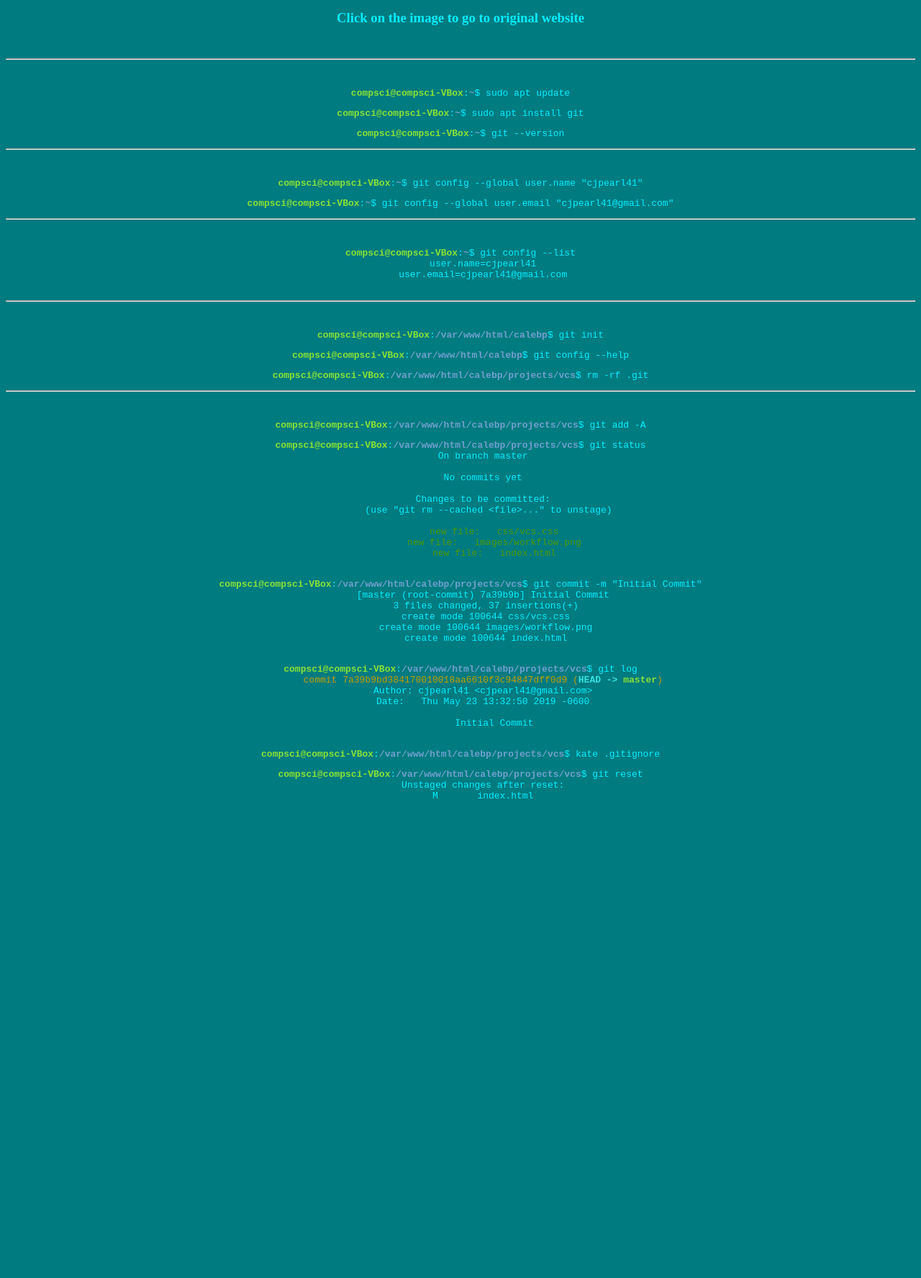
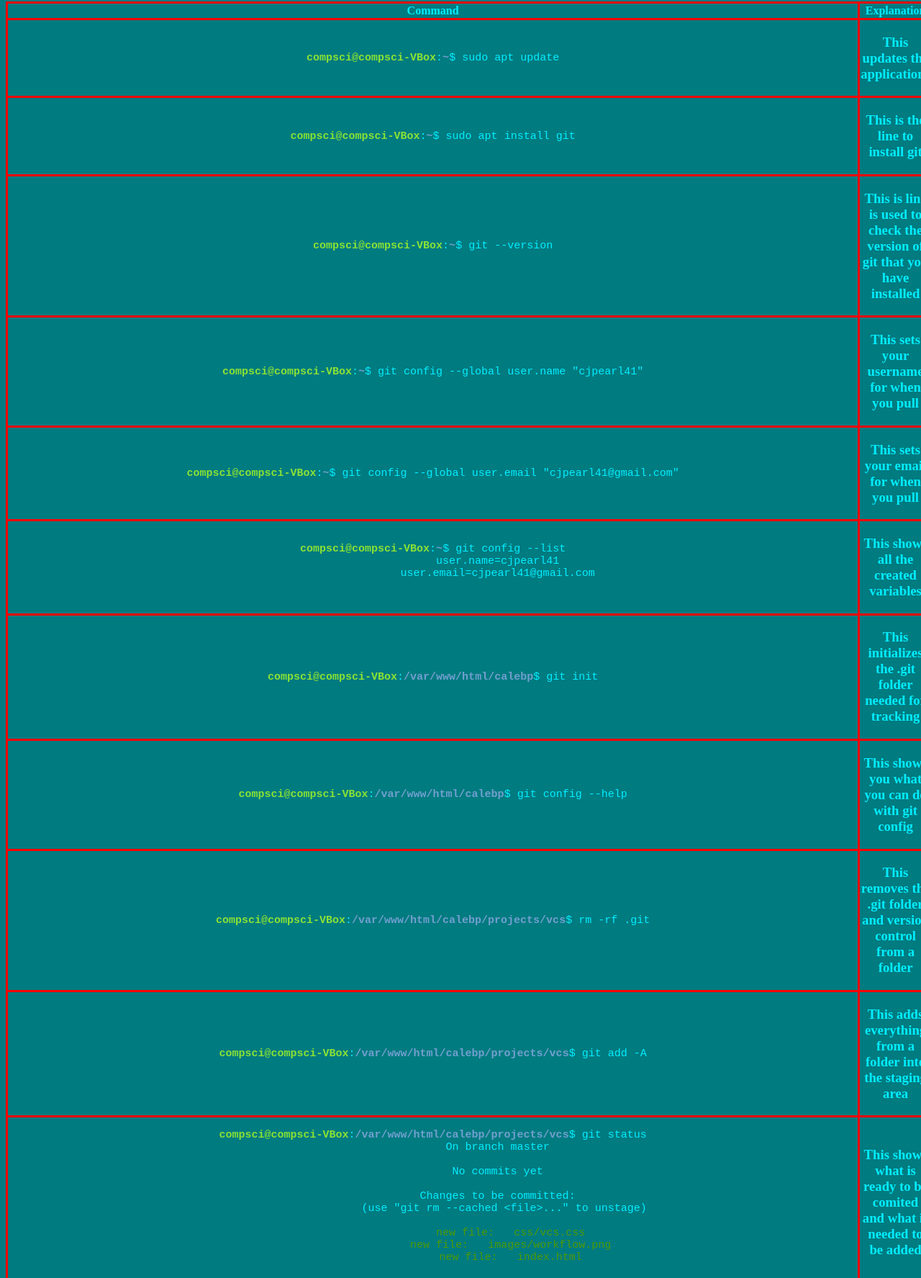
Before and after one commit to cjpearl41/vcs, a plain HTML site: page index.html in a window 1280 px wide. Shown: the part 197-1972 px from the top of the page at 72% size. Before the commit the page ends 1338 px from the top, so only its background shows below. Drawn offline with Linux system fonts and the light colour scheme; a web font is replaced by a local one.

Commit message:
Finished all the commands and put them into a table with explanations

```diff
--- a/css/vcs.css
+++ b/css/vcs.css
@@ -2,7 +2,18 @@ body{
     background-color: #007b80;
     text-align:center;
     color:#00eeff;
+
+}
+h1{
+    font-family: 'Cute Font', cursive;
 }
 hr{
     color:#ff0000;
 }
+pre{
+    font-size: 15px;
+}
+table, th, td{
+    border: 3px solid red;
+    border-collapse: collapse;
+}
--- a/index.html
+++ b/index.html
@@ -5,34 +5,65 @@
     <meta name="viewport" content="width=device-width, initial-scale=1.0">
     <meta http-equiv="X-UA-Compatible" content="ie=edge">
     <link rel="stylesheet" href="css/vcs.css">
+    <link href="https://fonts.googleapis.com/css?family=Cute+Font&display=swap" rel="stylesheet">
     <title>Document</title>
 </head>
 <body>
     <h1>Git and GitHub Project || By Caleb P, May 2019</h1>
-    <br><hr><br>
     <a href="https://www.earthdatascience.org/workshops/intro-version-control-git/about-forks/"><img src="images/workflow.png" alt="Github workflow""></a>
     <h3>Found from: https://www.earthdatascience.org/workshops/intro-version-control-git/about-forks/</h3>
     <h3>Click on the image to go to original website</h3>
-    <br><hr><br>
 
-    <pre><font color="#8AE234"><b>compsci@compsci-VBox</b></font>:<font color="#729FCF"><b>~</b></font>$ sudo apt update</pre>
-    <pre><font color="#8AE234"><b>compsci@compsci-VBox</b></font>:<font color="#729FCF"><b>~</b></font>$ sudo apt install git</pre>
-    <pre><font color="#8AE234"><b>compsci@compsci-VBox</b></font>:<font color="#729FCF"><b>~</b></font>$ git --version</pre>
-    <hr><br>
-    <pre><font color="#8AE234"><b>compsci@compsci-VBox</b></font>:<font color="#729FCF"><b>~</b></font>$ git config --global user.name &quot;cjpearl41&quot;</pre>
-    <pre><font color="#8AE234"><b>compsci@compsci-VBox</b></font>:<font color="#729FCF"><b>~</b></font>$ git config --global user.email &quot;cjpearl41@gmail.com&quot;</pre>
-    <hr><br>
-    <pre><font color="#8AE234"><b>compsci@compsci-VBox</b></font>:<font color="#729FCF"><b>~</b></font>$ git config --list
+    <table style="width:100%">
+        <tr>
+            <th>Command</th>
+            <th>Explanation</th>
+        </tr>
+        <tr>
+            <td><pre><font color="#8AE234"><b>compsci@compsci-VBox</b></font>:<font color="#729FCF"><b>~</b></font>$ sudo apt update</pre></td>
+            <td><h3>This updates the applications</h3></td>
+        </tr>
+        <tr>
+            <td><pre><font color="#8AE234"><b>compsci@compsci-VBox</b></font>:<font color="#729FCF"><b>~</b></font>$ sudo apt install git</pre></td>
+            <td><h3>This is the line to install git</h3></td>
+        </tr>
+        <tr>
+                <td><pre><font color="#8AE234"><b>compsci@compsci-VBox</b></font>:<font color="#729FCF"><b>~</b></font>$ git --version</pre></td>
+                <td><h3>This is line is used to check the version of git that you have installed</h3></td>
+        </tr>
+        <tr>
+                <td><pre><font color="#8AE234"><b>compsci@compsci-VBox</b></font>:<font color="#729FCF"><b>~</b></font>$ git config --global user.name &quot;cjpearl41&quot;</pre></td>
+                <td><h3>This sets your username for when you pull</h3></td>
+        </tr>
+        <tr>
+                <td><pre><font color="#8AE234"><b>compsci@compsci-VBox</b></font>:<font color="#729FCF"><b>~</b></font>$ git config --global user.email &quot;cjpearl41@gmail.com&quot;</pre></td>
+                <td><h3>This sets your email for when you pull</h3></td>
+        </tr>
+        <tr>
+                <td><pre><font color="#8AE234"><b>compsci@compsci-VBox</b></font>:<font color="#729FCF"><b>~</b></font>$ git config --list
                     user.name=cjpearl41
                     user.email=cjpearl41@gmail.com
-    </pre>
-    <hr><br>
-    <pre><font color="#8AE234"><b>compsci@compsci-VBox</b></font>:<font color="#729FCF"><b>/var/www/html/calebp</b></font>$ git init</pre>
-    <pre><font color="#8AE234"><b>compsci@compsci-VBox</b></font>:<font color="#729FCF"><b>/var/www/html/calebp</b></font>$ git config --help</pre>
-    <pre><font color="#8AE234"><b>compsci@compsci-VBox</b></font>:<font color="#729FCF"><b>/var/www/html/calebp/projects/vcs</b></font>$ rm -rf .git</pre>
-    <hr><br>
-    <pre><font color="#8AE234"><b>compsci@compsci-VBox</b></font>:<font color="#729FCF"><b>/var/www/html/calebp/projects/vcs</b></font>$ git add -A</pre>
-    <pre><font color="#8AE234"><b>compsci@compsci-VBox</b></font>:<font color="#729FCF"><b>/var/www/html/calebp/projects/vcs</b></font>$ git status
+                </pre></td>
+                <td><h3>This shows all the created variables</h3></td>
+        </tr>
+        <tr>
+                <td><pre><font color="#8AE234"><b>compsci@compsci-VBox</b></font>:<font color="#729FCF"><b>/var/www/html/calebp</b></font>$ git init</pre></td>
+                <td><h3>This initializes the .git folder needed for tracking</h3></td>
+        </tr>
+        <tr>
+                <td><pre><font color="#8AE234"><b>compsci@compsci-VBox</b></font>:<font color="#729FCF"><b>/var/www/html/calebp</b></font>$ git config --help</pre></td>
+                <td><h3>This shows you what you can do with git config</h3></td>
+        </tr>
+        <tr>
+                <td><pre><font color="#8AE234"><b>compsci@compsci-VBox</b></font>:<font color="#729FCF"><b>/var/www/html/calebp/projects/vcs</b></font>$ rm -rf .git</pre></td>
+                <td><h3>This removes the .git folder and version control from a folder</h3></td>
+        </tr>
+        <tr>
+                <td><pre><font color="#8AE234"><b>compsci@compsci-VBox</b></font>:<font color="#729FCF"><b>/var/www/html/calebp/projects/vcs</b></font>$ git add -A</pre></td>
+                <td><h3>This adds everything from a folder into the staging area</h3></td>
+        </tr>
+        <tr>
+                <td><pre><font color="#8AE234"><b>compsci@compsci-VBox</b></font>:<font color="#729FCF"><b>/var/www/html/calebp/projects/vcs</b></font>$ git status
                     On branch master
 
                     No commits yet
@@ -43,25 +74,70 @@
                         <font color="#4E9A06">new file:   css/vcs.css</font>
                         <font color="#4E9A06">new file:   images/workflow.png</font>
                         <font color="#4E9A06">new file:   index.html</font>
-    </pre>
-    <pre><font color="#8AE234"><b>compsci@compsci-VBox</b></font>:<font color="#729FCF"><b>/var/www/html/calebp/projects/vcs</b></font>$ git commit -m &quot;Initial Commit&quot;
+                </pre></td>
+                <td><h3>This shows what is ready to be comited and what is needed to be added</h3></td>
+        </tr>
+        <tr>
+                <td><pre><font color="#8AE234"><b>compsci@compsci-VBox</b></font>:<font color="#729FCF"><b>/var/www/html/calebp/projects/vcs</b></font>$ git commit -m &quot;Initial Commit&quot;
                     [master (root-commit) 7a39b9b] Initial Commit
                      3 files changed, 37 insertions(+)
                      create mode 100644 css/vcs.css
                      create mode 100644 images/workflow.png
                      create mode 100644 index.html
-    </pre>
-    <pre><font color="#8AE234"><b>compsci@compsci-VBox</b></font>:<font color="#729FCF"><b>/var/www/html/calebp/projects/vcs</b></font>$ git log
+                </pre></td>
+                <td><h3>This commits the files to be ready to be pushed</h3></td>
+        </tr>
+        <tr>
+                <td><pre><font color="#8AE234"><b>compsci@compsci-VBox</b></font>:<font color="#729FCF"><b>/var/www/html/calebp/projects/vcs</b></font>$ git log
                     <font color="#C4A000">commit 7a39b9bd384170010018aa6610f3c94847dff0d9 (</font><font color="#34E2E2"><b>HEAD -&gt; </b></font><font color="#8AE234"><b>master</b></font><font color="#C4A000">)</font>
                     Author: cjpearl41 &lt;cjpearl41@gmail.com&gt;
                     Date:   Thu May 23 13:32:50 2019 -0600
 
                         Initial Commit
-    </pre>
-    <pre><font color="#8AE234"><b>compsci@compsci-VBox</b></font>:<font color="#729FCF"><b>/var/www/html/calebp/projects/vcs</b></font>$ kate .gitignore</pre>
-    <pre><font color="#8AE234"><b>compsci@compsci-VBox</b></font>:<font color="#729FCF"><b>/var/www/html/calebp/projects/vcs</b></font>$ git reset
+                </pre></td>
+                <td><h3>This shows you past commits</h3></td>
+        </tr>
+        <tr>
+                <td><pre><font color="#8AE234"><b>compsci@compsci-VBox</b></font>:<font color="#729FCF"><b>/var/www/html/calebp/projects/vcs</b></font>$ kate .gitignore</pre></td>
+                <td><h3>You use a git ignore file to put what things you don't want tracked</h3></td>
+        </tr>
+        <tr>
+                <td><pre><font color="#8AE234"><b>compsci@compsci-VBox</b></font>:<font color="#729FCF"><b>/var/www/html/calebp/projects/vcs</b></font>$ git reset
                     Unstaged changes after reset:
                     M	index.html
-    </pre>
+                </pre></td>
+                <td><h3>This removes added files</h3></td>
+        </tr>
+        <tr>
+                <td><pre><font color="#8AE234"><b>compsci@compsci-VBox</b></font>:<font color="#729FCF"><b>/var/www/html/calebp/projects/vcs/GitHubClones/mrm</b></font>$ mkdir GitHubClones</pre></td>
+                <td><h3>This makes a directory for clones</h3></td>
+        </tr>
+        <tr>
+                <td><pre><font color="#8AE234"><b>compsci@compsci-VBox</b></font>:<font color="#729FCF"><b>/var/www/html/calebp/projects/vcs/GitHubClones/mrm</b></font>$ git clone https://github.com/CHS-McClendon/VCS_mrm.git mrm</pre></td>
+                <td><h3>This takes another users repo and clones it into a folder</h3></td>
+        </tr>
+        <tr>
+                <td><pre><font color="#8AE234"><b>compsci@compsci-VBox</b></font>:<font color="#729FCF"><b>/var/www/html/calebp/projects/vcs</b></font>$ git remote add origin https://github.com/cjpearl41/vcs.git</pre></td>
+                <td><h3>This is were you add to a repo to be able to push to</h3></td>
+        </tr>
+        <tr>
+                <td><pre><font color="#8AE234"><b>compsci@compsci-VBox</b></font>:<font color="#729FCF"><b>/var/www/html/calebp/projects/vcs</b></font>$ git pull origin master --allow-unrelated-histories</pre></td>
+                <td><h3>This allows you to pull from a repo to get the files</h3></td>
+        </tr>
+        <tr>
+                <td><pre><font color="#8AE234"><b>compsci@compsci-VBox</b></font>:<font color="#729FCF"><b>/var/www/html/calebp/projects/vcs</b></font>$ git push origin master</pre></td>
+                <td><h3>This allows you to push to a repo and update it with the commits</h3></td>
+        </tr>
+
+
+
+
+
+
+
+
+
+    </table>
+
 </body>
 </html>
```
Lines whose indentation alone changed are shown as unchanged.
